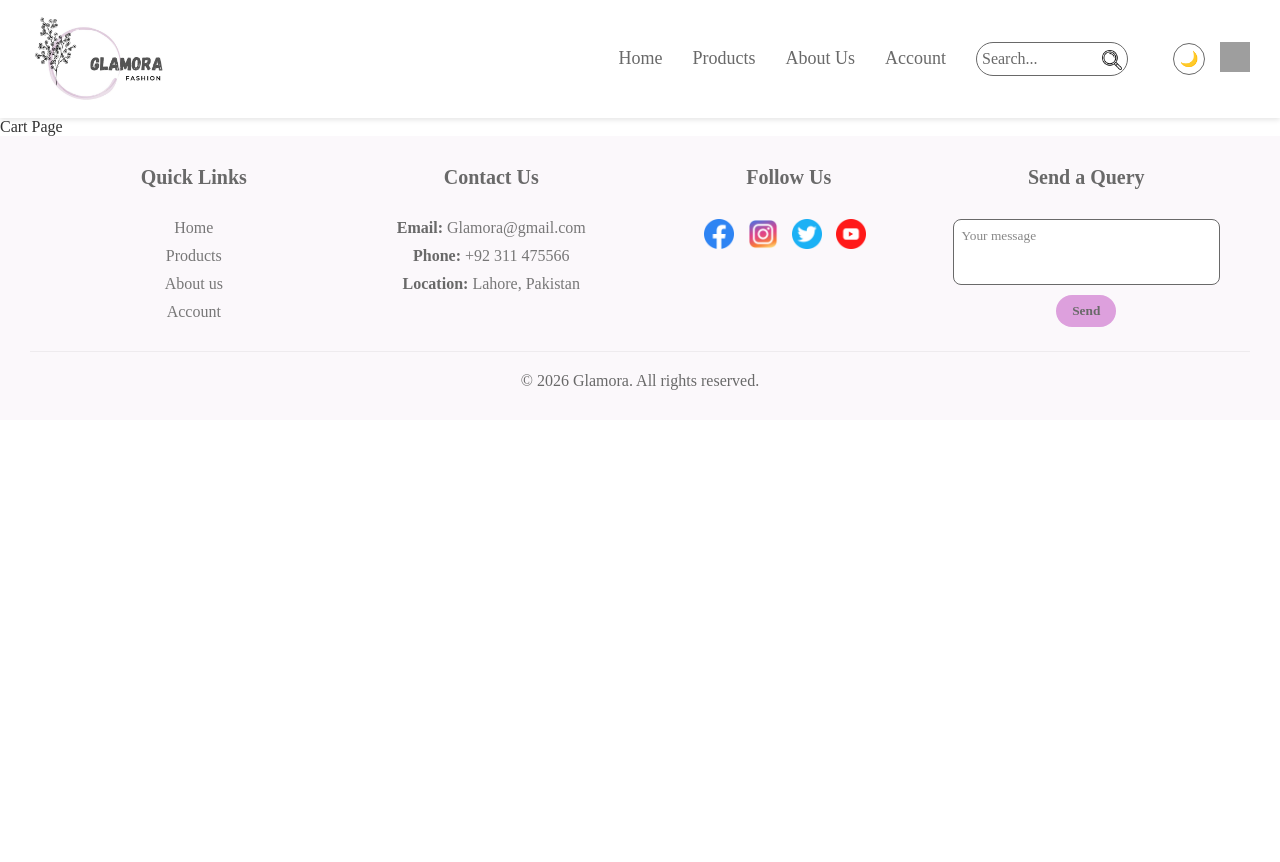
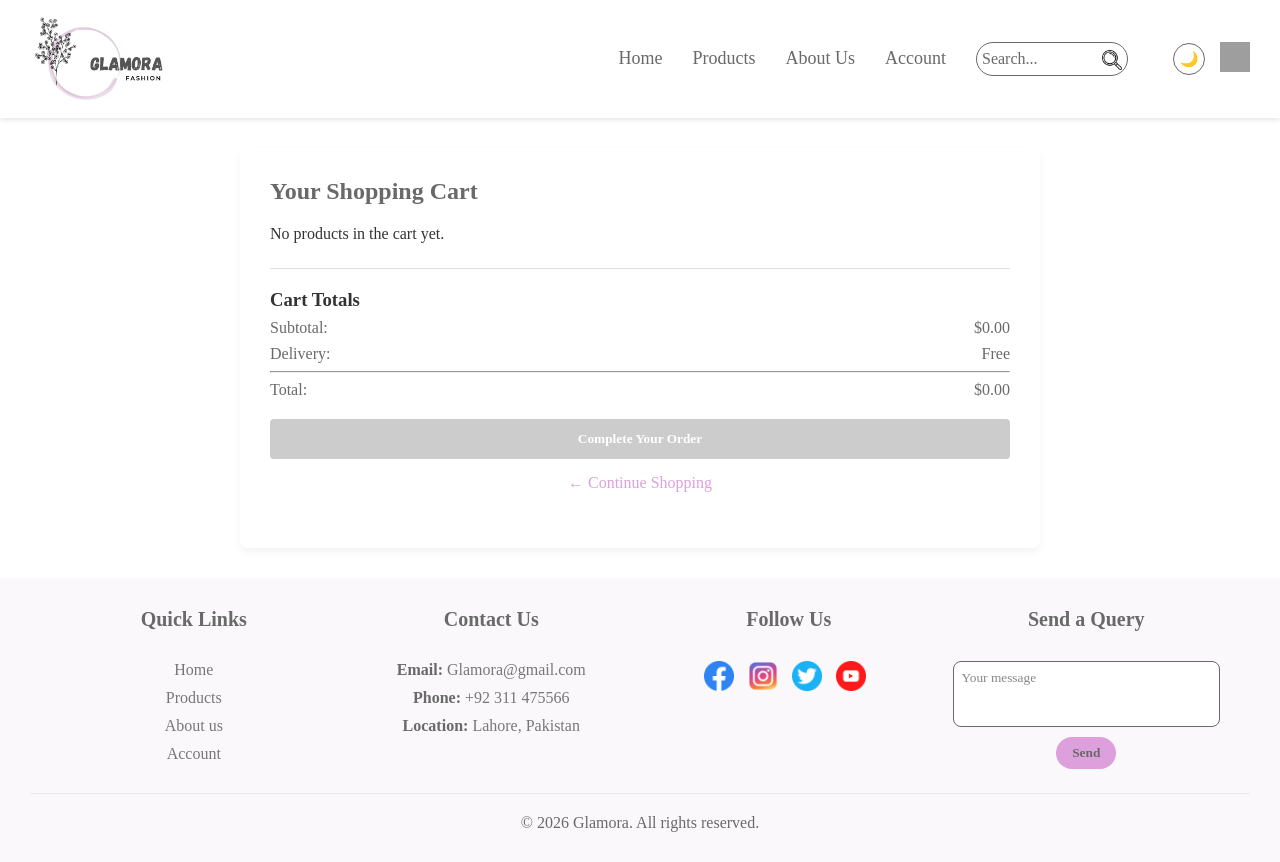
Before and after one commit to Tasbiha-Shaikh/glamora-fashion, a React (Create React App) app in the folder frontend/: page /cart in a window 1280 px wide. Before the commit the page ends 800 px from the top, so only its background shows below. Built offline with nearby package versions, Linux system fonts and the light colour scheme; grey boxes are pictures that could not be loaded.

Commit message:
cart page is added and navbar is upgraged with cart counter

```diff
--- a/frontend/src/components/Navbar/Navbar.js
+++ b/frontend/src/components/Navbar/Navbar.js
@@ -5,6 +5,8 @@ import '../../styles/navbar.css';
 const Navbar = () => {
   const [menuOpen, setMenuOpen] = useState(false);
   const [searchValue, setSearchValue] = useState('');
+  const [cartCount, setCartCount] = useState(0);
+
   const [darkMode, setDarkMode] = useState(() => {
     return localStorage.getItem('glamora-theme') === 'dark';
   });
@@ -19,6 +21,27 @@ const Navbar = () => {
       localStorage.setItem('glamora-theme', 'light');
     }
   }, [darkMode]);
+
+// cart count
+  useEffect(() => {
+  const updateCount = () => {
+    const cart = JSON.parse(localStorage.getItem('glamoraCart')) || [];
+    const count = cart.reduce((sum, item) => sum + item.quantity, 0);
+    setCartCount(count);
+  };
+
+  updateCount(); // run once on mount
+
+  // Listen for cart changes from other tabs/pages
+  window.addEventListener('storage', updateCount);
+  // Custom event for same-tab updates (localStorage 'storage' event doesn't fire in the same tab)
+  window.addEventListener('cartUpdated', updateCount);
+
+  return () => {
+    window.removeEventListener('storage', updateCount);
+    window.removeEventListener('cartUpdated', updateCount);
+  };
+  }, []);
 
   const handleSearch = () => {
     if (searchValue.trim() !== '') {
@@ -100,6 +123,8 @@ const Navbar = () => {
           {/* CART */}
           <Link to="/cart">
             <img id="cart-icon" src="/img/cart" alt="cart" />
+            {cartCount > 0 && <span className="nav-cart-badge">{cartCount}</span>}
+
           </Link>
 
           {/* MOBILE MENU BUTTON */}
--- a/frontend/src/pages/Cart/Cart.js
+++ b/frontend/src/pages/Cart/Cart.js
@@ -1,3 +1,107 @@
-import React from 'react';
-const Cart = () => <div>Cart Page</div>;
+import React, { useState, useEffect } from 'react';
+import { useNavigate, Link } from 'react-router-dom';
+import '../../styles/cart.css';
+
+const Cart = () => {
+  const [cart, setCart] = useState([]);
+  const navigate = useNavigate();
+
+  // Load cart from localStorage when page opens
+  useEffect(() => {
+    loadCart();
+  }, []);
+
+  const loadCart = () => {
+    const savedCart = JSON.parse(localStorage.getItem('glamoraCart')) || [];
+    setCart(savedCart);
+  };
+
+  // Increase / decrease quantity, remove if it hits 0
+  const changeQuantity = (index, change) => {
+    const updatedCart = [...cart];
+    updatedCart[index].quantity += change;
+
+    if (updatedCart[index].quantity <= 0) {
+      updatedCart.splice(index, 1); // remove item completely
+    }
+
+    localStorage.setItem('glamoraCart', JSON.stringify(updatedCart));
+    setCart(updatedCart);
+  };
+
+  const removeItem = (index) => {
+    const updatedCart = [...cart];
+    updatedCart.splice(index, 1);
+    localStorage.setItem('glamoraCart', JSON.stringify(updatedCart));
+    setCart(updatedCart);
+  };
+
+  // Calculate totals
+  const subtotal = cart.reduce((sum, item) => sum + item.price * item.quantity, 0);
+  const total = subtotal; // free delivery, same as original
+
+  return (
+    <main className="cart-container">
+      <h2>Your Shopping Cart</h2>
+
+      <div className="cart-items">
+        {cart.length === 0 ? (
+          <p>No products in the cart yet.</p>
+        ) : (
+          cart.map((product, index) => (
+            <div className="cart-item" key={product.id || index}>
+              <div className="cart-item-info">
+                <img
+                  src={product.img || '/img/logo.png'}
+                  alt={product.name}
+                  className="cart-item-img"
+                  onError={(e) => { e.target.src = '/img/logo.png'; }}
+                />
+                <div>
+                  <p><strong>{product.name}</strong></p>
+                  <p>
+                    Price: ${product.price.toFixed(2)} | Subtotal: $
+                    {(product.price * product.quantity).toFixed(2)}
+                  </p>
+                </div>
+              </div>
+
+              <div style={{ display: 'flex', alignItems: 'center', gap: '10px' }}>
+                <button className="qt-btn" onClick={() => changeQuantity(index, -1)}>-</button>
+                <span>Qty: {product.quantity}</span>
+                <button className="qt-btn" onClick={() => changeQuantity(index, 1)}>+</button>
+                <button className="remove-btn" onClick={() => removeItem(index)}>🗑️</button>
+              </div>
+            </div>
+          ))
+        )}
+      </div>
+
+      <div className="cart-summary">
+        <h3>Cart Totals</h3>
+        <div className="summary-details">
+          <p>Subtotal: <span>${subtotal.toFixed(2)}</span></p>
+          <p>Delivery: <span>Free</span></p>
+          <hr />
+          <p>Total: <span>${total.toFixed(2)}</span></p>
+        </div>
+
+        <button
+          className="primary-btn"
+          onClick={() => navigate('/checkout')}
+          disabled={cart.length === 0}
+        >
+          Complete Your Order
+        </button>
+
+        {cart.length === 0 && (
+          <p style={{ textAlign: 'center', marginTop: '15px' }}>
+            <Link to="/products" style={{ color: 'plum' }}>← Continue Shopping</Link>
+          </p>
+        )}
+      </div>
+    </main>
+  );
+};
+
 export default Cart;
--- a/frontend/src/styles/cart.css
+++ b/frontend/src/styles/cart.css
@@ -0,0 +1,129 @@
+.cart-container {
+  max-width: 800px;
+  margin: 30px auto;
+  background: var(--card-bg);
+  padding: 30px;
+  border-radius: 8px;
+  box-shadow: 0 4px 10px rgba(0, 0, 0, 0.05);
+  min-height: 400px;
+}
+
+.cart-container h2 {
+  color: dimgrey;
+  margin-bottom: 20px;
+}
+
+body.dark .cart-container h2 {
+  color: var(--text-dark);
+}
+
+.cart-item {
+  border-bottom: 1px solid #eee;
+  padding: 15px 0;
+  display: flex;
+  justify-content: space-between;
+  align-items: center;
+  flex-wrap: wrap;
+  gap: 10px;
+}
+
+body.dark .cart-item {
+  border-bottom: 1px solid var(--border);
+}
+
+.cart-item-info {
+  display: flex;
+  align-items: center;
+  gap: 15px;
+}
+
+.cart-item-img {
+  width: 60px;
+  height: 60px;
+  object-fit: cover;
+  border-radius: 6px;
+}
+
+.cart-item p {
+  color: dimgrey;
+  margin: 2px 0;
+}
+
+body.dark .cart-item p {
+  color: var(--text-dark);
+}
+
+.cart-summary {
+  margin-top: 25px;
+  border-top: 1px solid #ddd;
+  padding-top: 20px;
+}
+
+body.dark .cart-summary {
+  border-top: 1px solid var(--border);
+}
+
+.summary-details {
+  margin-bottom: 20px;
+}
+
+.summary-details p {
+  color: dimgrey;
+  display: flex;
+  justify-content: space-between;
+  margin: 8px 0;
+}
+
+body.dark .summary-details p {
+  color: var(--text-dark);
+}
+
+.primary-btn {
+  background-color: var(--primary);
+  border: none;
+  padding: 12px;
+  color: #ffffff;
+  font-weight: bold;
+  cursor: pointer;
+  border-radius: 4px;
+  width: 100%;
+  transition: 0.3s;
+}
+
+.primary-btn:hover {
+  background-color: var(--primary-light);
+}
+
+.primary-btn:disabled {
+  background-color: #ccc;
+  cursor: not-allowed;
+}
+
+.qt-btn {
+  background: #d8a8e1;
+  border: none;
+  padding: 4px 10px;
+  cursor: pointer;
+  font-weight: bold;
+  border-radius: 4px;
+}
+
+.remove-btn {
+  background: transparent;
+  border: none;
+  cursor: pointer;
+  font-size: 16px;
+}
+
+/* RESPONSIVE */
+@media (max-width: 600px) {
+  .cart-container {
+    margin: 20px 10px;
+    padding: 20px;
+  }
+
+  .cart-item {
+    flex-direction: column;
+    align-items: flex-start;
+  }
+}
```
